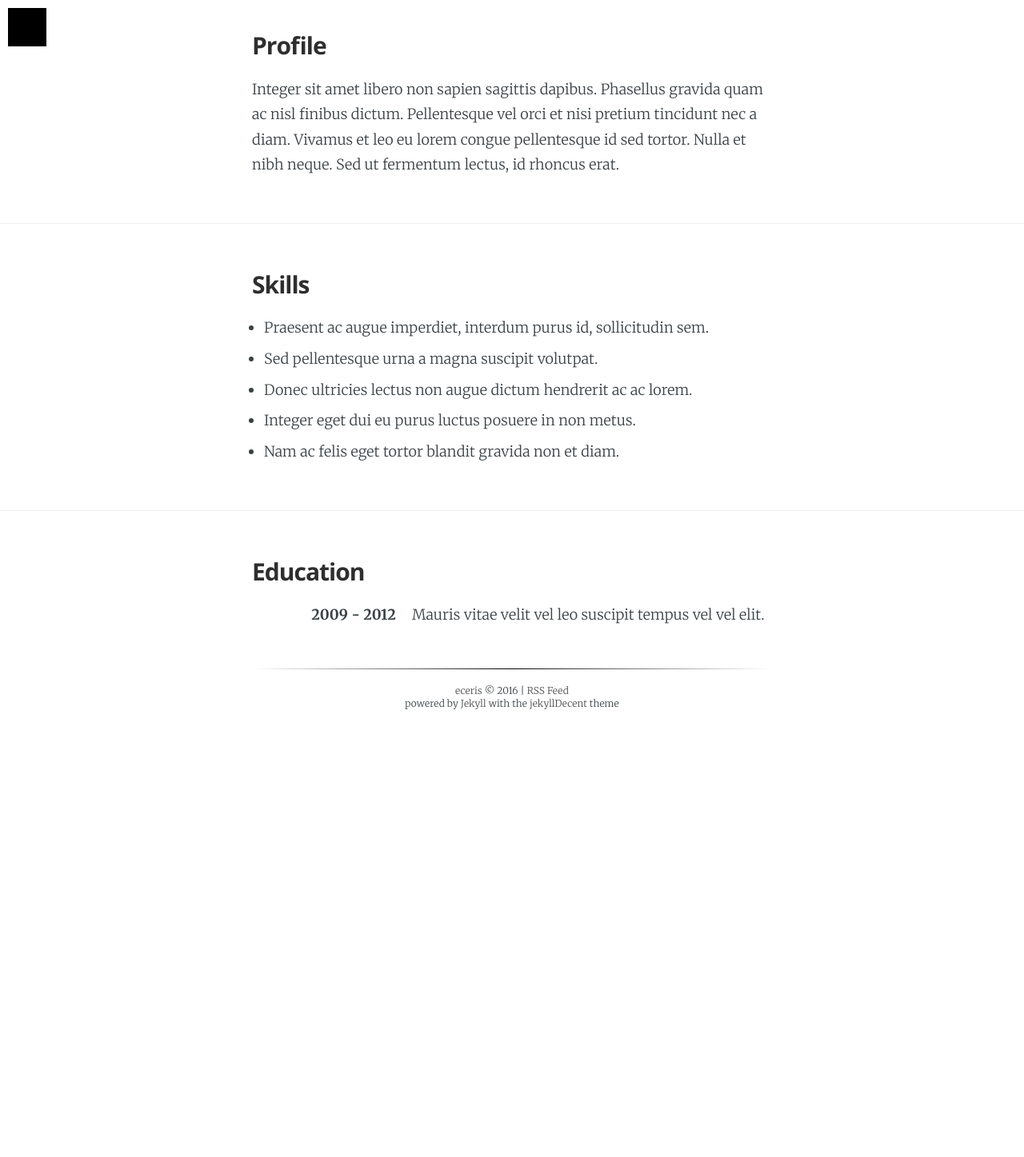
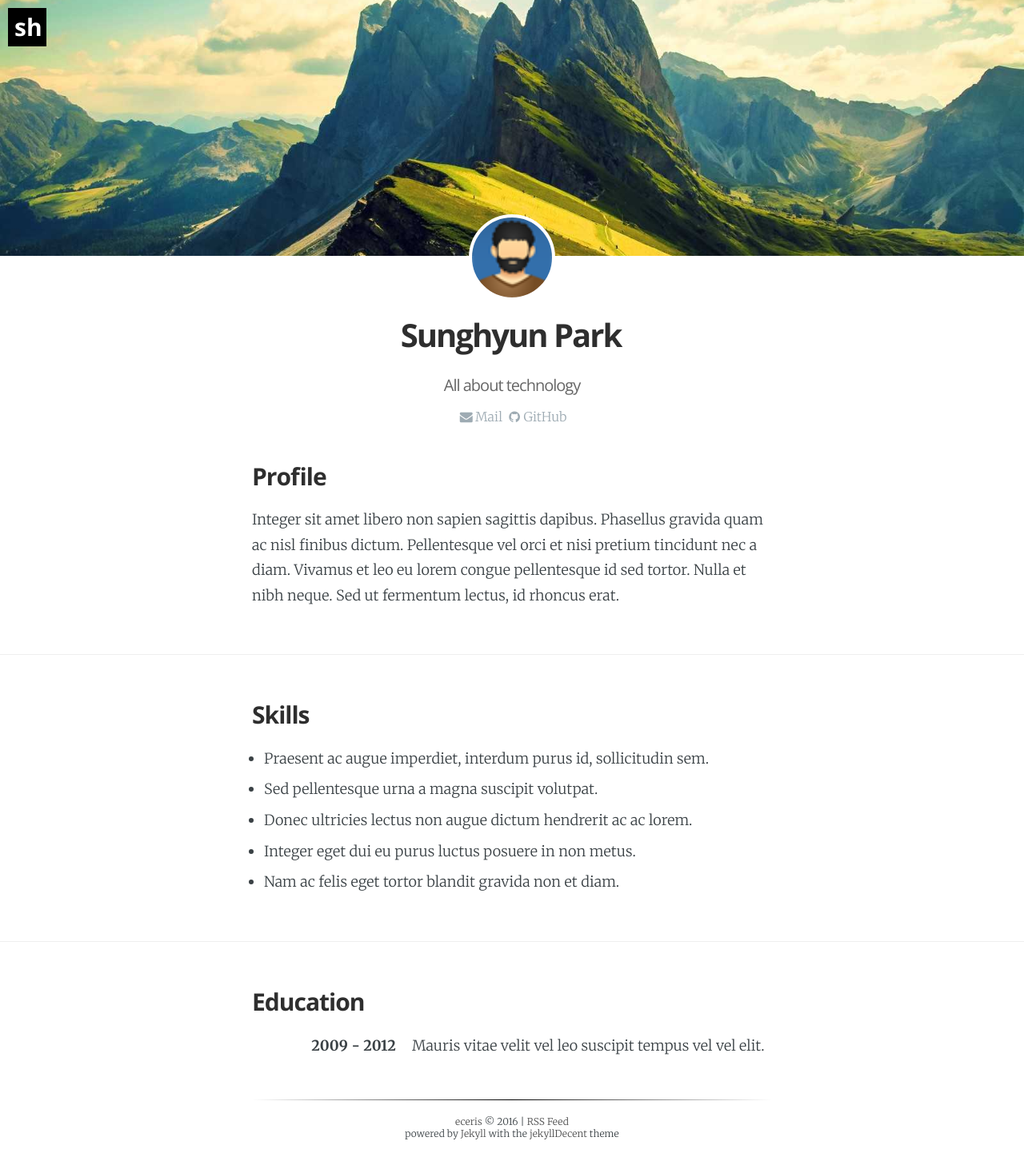
Before and after one commit to eceris/eceris.github.io, a Jekyll site: the page built from _pages/about.md, in a window 1280 px wide. Shown: the whole page at 80% size. Built offline with Jekyll 4.4.1, drawn with Linux system fonts in a browser that asks for light colours; some web fonts are replaced; before the commit the page ends 940 px from its top, so only the background shows below that; part of the change alters nothing that is shown.

Commit message:
no message

```diff
--- a/_data/authors.yml
+++ b/_data/authors.yml
@@ -1,5 +1,5 @@
 default:                                                      # Fallback if nothing is specified
-  initial:      sh                                      # used for author lookup in posts and for first two characters in the about page back button
+  initial:      jwillmer                                      # used for author lookup in posts and for first two characters in the about page back button
   name:         "Sunghyun Park"                                # used to display author name
   cover:        /assets/mountain-alternative-cover.jpg        # OPTIONAL: defines location of cover image in about page
   picture:      /assets/eceris.png                          # OPTIONAL: author picture
@@ -19,12 +19,12 @@ default:                                                      # Fallback if noth
   pinterest:                                                  # OPTIONAL: used in the about page
   dribble:                                                    # OPTIONAL: used in the about page
   behance:                                                    # OPTIONAL: used in the about page
-# jwillmer:
-#   initial:      sh
-#   name:         "Sunghyun Park"
-#   cover:        /assets/mountain-alternative-cover.jpg
-#   picture:      /assets/eceris.png
-#   bio:          All about technology
-#   location:     Korea
-#   email:      eceris@gmail.com
-#   github:       eceris
+jwillmer:
+  initial:      sh
+  name:         "Sunghyun Park"
+  cover:        /assets/mountain-alternative-cover.jpg
+  picture:      /assets/eceris.png
+  bio:          All about technology
+  location:     Korea
+  email:      eceris@gmail.com
+  github:       eceris
```
